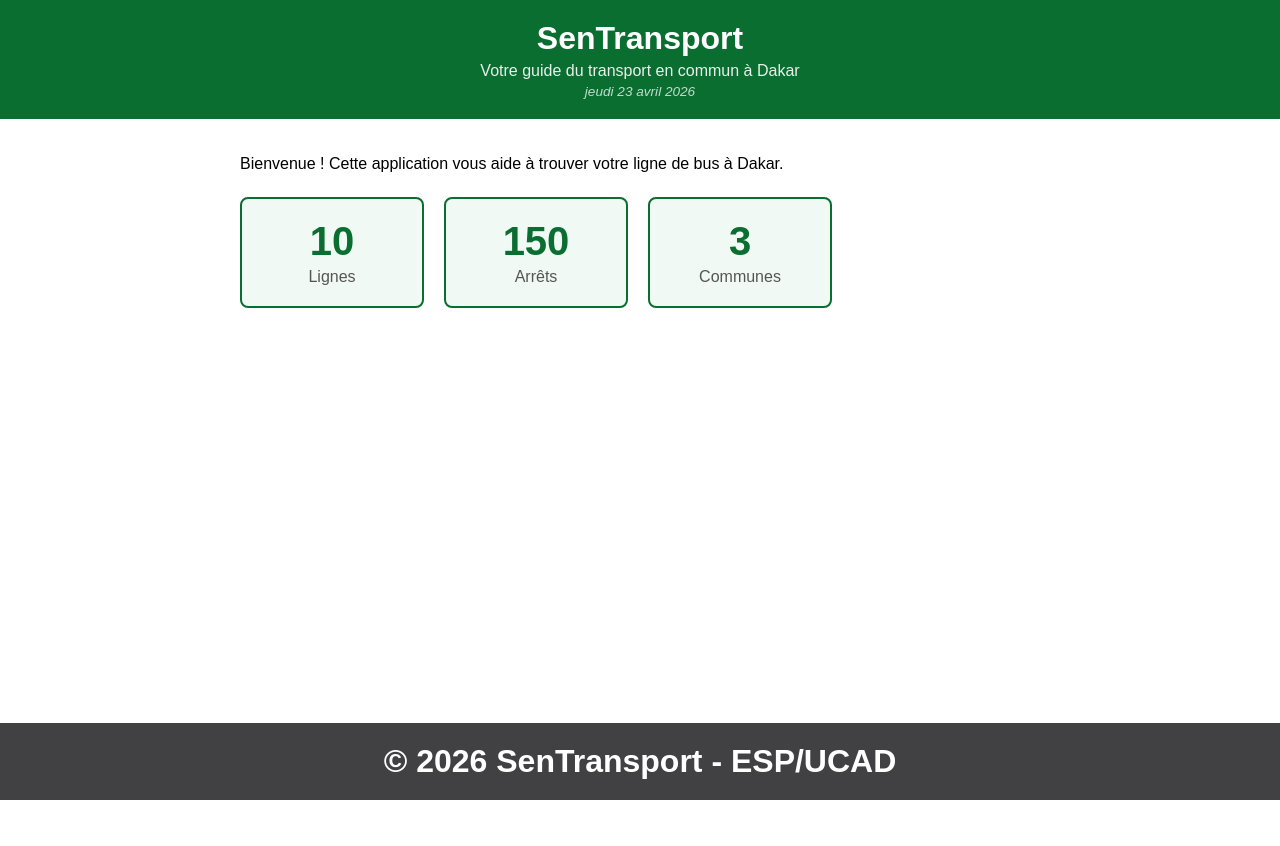
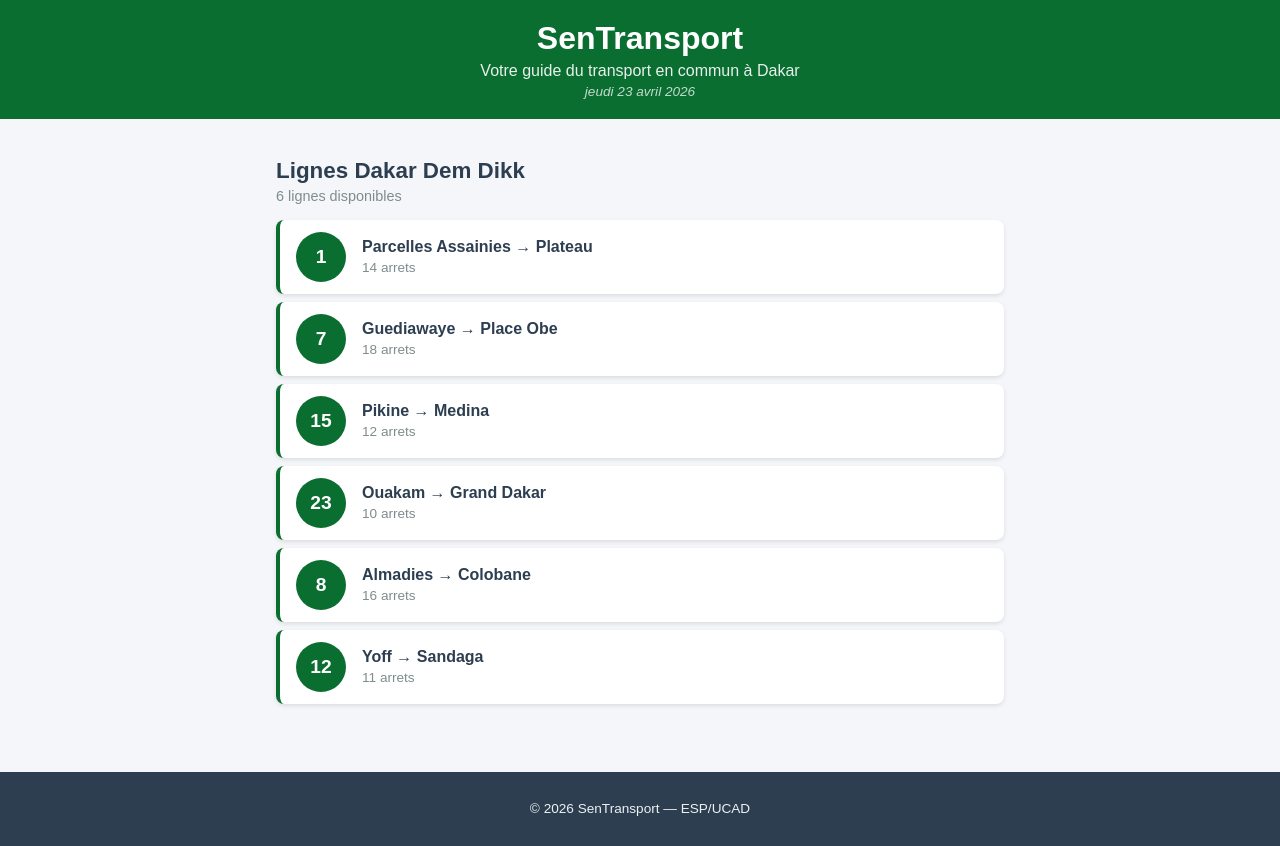
Before and after one commit to Faliloudiouf/sentransport, a React (Create React App) app: page / in a window 1280 px wide. Before the commit the page ends 800 px from the top, so only its background shows below. Built offline with nearby package versions, Linux system fonts and the light colour scheme.

Commit message:
Lab 2 : composants statiques LigneBus et ListeLignes

```diff
--- a/src/App.css
+++ b/src/App.css
@@ -1,21 +1,22 @@
 .App {
-  font-family: Arial, sans-cherif;
+  font-family: Arial, sans-serif;
   min-height: 100vh;
+  background-color: #f5f6fa;
   display: flex;
   flex-direction: column;
 }
 
 .contenu {
-  flex: 1;
   padding: 20px;
   max-width: 800px;
   margin: 0 auto;
   width: 100%;
+  box-sizing: border-box;
+  flex: 1;
 }
 
-.stats-container {
-  display: flex;
-  gap: 20px;
-  flex-wrap: wrap;
-  margin-top: 24px;
+@media (max-width: 600px) {
+  .contenu {
+    padding: 12px;
+  }
 }
--- a/src/App.js
+++ b/src/App.js
@@ -1,22 +1,22 @@
 import './App.css';
 import Header from './Header';
+import ListeLignes from './ListeLignes';
 import Footer from './Footer';
-import { StatistiqueLignes, StatistiqueArrets, StatistiqueCommunes } from './Statistique';
-
 
 function App() {
+const lignes = [
+    { id: 1, numero: "1", depart: "Parcelles Assainies", arrivee: "Plateau", arrets: 14 },
+    { id: 2, numero: "7", depart: "Guediawaye", arrivee: "Place Obe", arrets: 18 },
+    { id: 3, numero: "15", depart: "Pikine", arrivee: "Medina", arrets: 12 },
+    { id: 4, numero: "23", depart: "Ouakam", arrivee: "Grand Dakar", arrets: 10 },
+    { id: 5, numero: "8", depart: "Almadies", arrivee: "Colobane", arrets: 16 },
+    { id: 6, numero: "12", depart: "Yoff", arrivee: "Sandaga", arrets: 11 },
+  ];
   return (
     <div className="App">
       <Header />
-      <main className='contenu'>
-        <p>Bienvenue ! Cette application vous aide à trouver
-          votre ligne de bus à Dakar.
-        </p>
-        <div className='stats-container'>
-          <StatistiqueLignes />
-          <StatistiqueArrets />
-          <StatistiqueCommunes />
-        </div>
+      <main className="contenu">
+        <ListeLignes lignes={lignes} />
       </main>
       <Footer />
     </div>
--- a/src/Footer.css
+++ b/src/Footer.css
@@ -1,11 +1,8 @@
 .footer {
-    background-color: #414143;
-    color: white;
-    padding: 20px;
+    background-color: #2c3e50;
+    color: #ecf0f1;
     text-align: center;
+    padding: 16px;
+    margin-top: 40px;
+    font-size: 0.85rem;
 }
-
-.footer-titre {
-    margin: 0;
-    font-size: 2rem;
-}
--- a/src/Footer.js
+++ b/src/Footer.js
@@ -2,8 +2,8 @@
 
 function Footer() {
     return (
-        <footer className = "footer">
-            <h1 className='footer-titre'>&copy; 2026 SenTransport - ESP/UCAD</h1>
+        <footer className="footer">
+            <p>&copy; 2026 SenTransport &mdash; ESP/UCAD</p>
         </footer>
     );
 }
--- /dev/null
+++ b/src/LigneBus.css
@@ -0,0 +1,49 @@
+.ligne-bus {
+    display: flex;
+    align-items: center;
+    padding: 12px 16px;
+    margin: 8px 0;
+    background-color: #ffffff;
+    border-radius: 8px;
+    border-left: 4px solid #0a6e31;
+    box-shadow: 0 2px 4px rgba(0, 0, 0, 0.1);
+    cursor: pointer;
+    transition: transform 0.2s, box-shadow 0.2s;
+}
+
+.ligne-bus:hover {
+    transform: translateX(4px);
+    box-shadow: 0 4px 8px rgba(0, 0, 0, 0.15);
+}
+
+.ligne-numero {
+    background-color: #0a6e31;
+    color: white;
+    font-weight: bold;
+    font-size: 1.2rem;
+    width: 50px;
+    height: 50px;
+    border-radius: 50%;
+    display: flex;
+    align-items: center;
+    justify-content: center;
+    margin-right: 16px;
+    flex-shrink: 0;
+}
+
+.ligne-info {
+    display: flex;
+    flex-direction: column;
+}
+
+.ligne-trajet {
+    font-size: 1rem;
+    font-weight: 600;
+    color: #2c3e50;
+}
+
+.ligne-arrets {
+    font-size: 0.85rem;
+    color: #7f8c8d;
+    margin-top: 4px;
+}
--- /dev/null
+++ b/src/LigneBus.js
@@ -0,0 +1,15 @@
+import './LigneBus.css';
+function LigneBus({ numero, depart, arrivee, arrets }) {
+return (
+    <div className="ligne-bus">
+        <div className="ligne-numero">{numero}</div>
+        <div className="ligne-info">
+            <span className="ligne-trajet">
+                {depart} &rarr; {arrivee}
+            </span>
+            <span className="ligne-arrets">{arrets} arrets</span>
+        </div>
+    </div>
+);
+}
+export default LigneBus;
--- /dev/null
+++ b/src/ListeLignes.css
@@ -0,0 +1,16 @@
+.liste-lignes {
+    padding: 0 16px;
+}
+
+.liste-titre {
+    color: #2c3e50;
+    font-size: 1.4rem;
+    margin-bottom: 4px;
+}
+
+.liste-description {
+    color: #7f8c8d;
+    font-size: 0.9rem;
+    margin-top: 0;
+    margin-bottom: 16px;
+}
--- /dev/null
+++ b/src/ListeLignes.js
@@ -0,0 +1,24 @@
+import LigneBus from './LigneBus';
+import './ListeLignes.css';
+
+function ListeLignes({ lignes }) {
+return (
+    <div className="liste-lignes">
+        <h2 className="liste-titre">Lignes Dakar Dem Dikk</h2>
+        <p className="liste-description">
+            {lignes.length} lignes disponibles
+        </p>
+        {lignes.map(ligne => (
+            <LigneBus
+                key={ligne.id}
+                numero={ligne.numero}
+                depart={ligne.depart}
+                arrivee={ligne.arrivee}
+                arrets={ligne.arrets}
+            />
+        ))}
+    </div>
+    );
+}
+
+export default ListeLignes;
```
